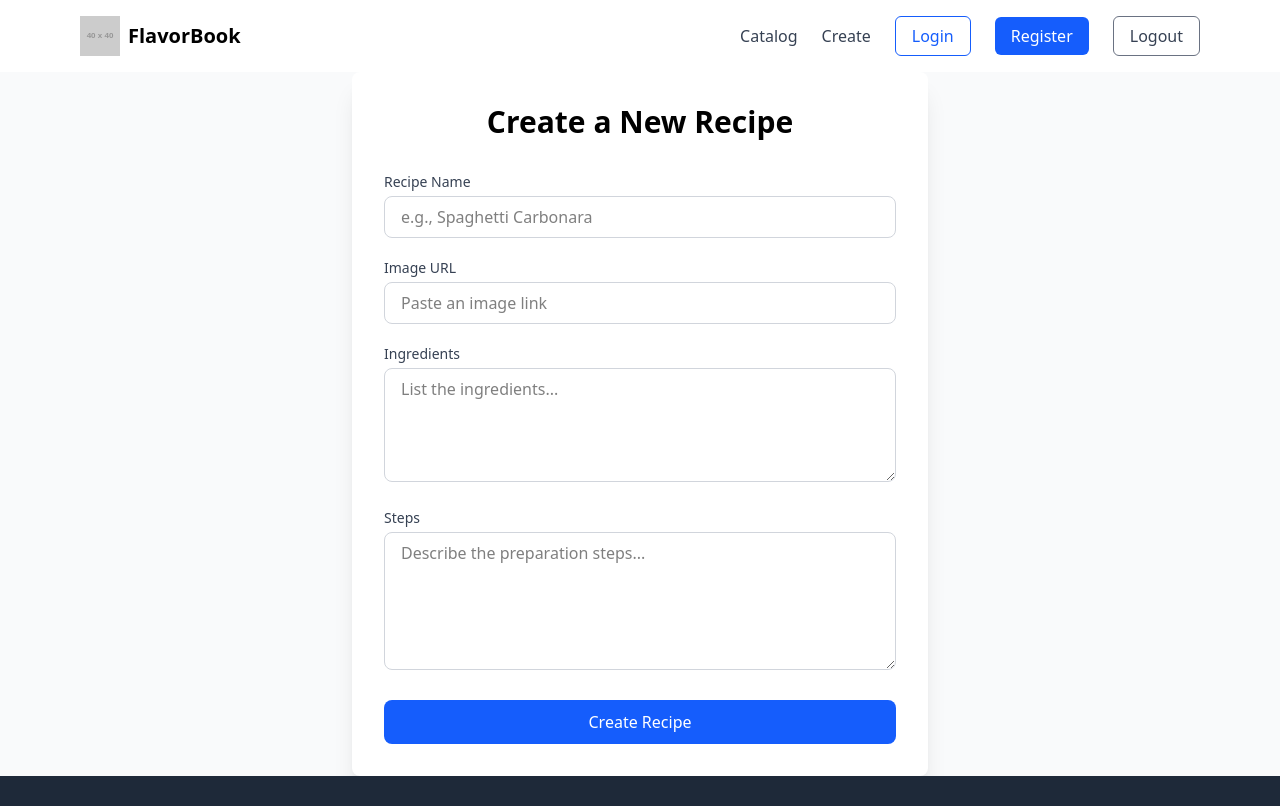
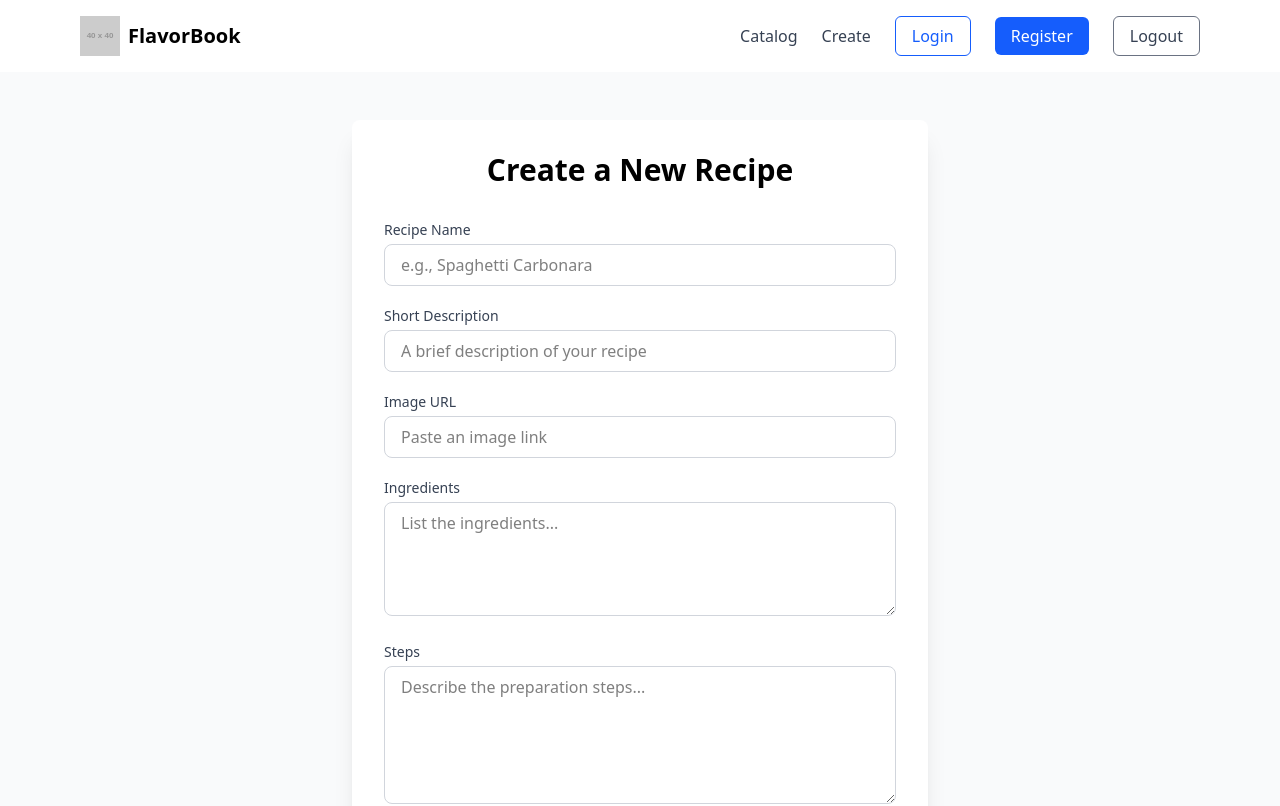
Before and after one commit to valerig1/flavor-book-react-softuni, a React (Vite) app in the folder client/: page /recipes/create in a window 1280 px wide. Shown: the top 806 px of the page. Built offline with nearby package versions, Linux system fonts and the light colour scheme.

Commit message:
Add description field to RecipeCreate

```diff
--- a/client/src/components/recipe-create/RecipeCreate.jsx
+++ b/client/src/components/recipe-create/RecipeCreate.jsx
@@ -7,9 +7,9 @@ export default function RecipeCreate() {
     const { request } = useRequest();
 
     const createRecipeSubmitHandler = async (values) => {
-        const { name, img, ingredients, steps } = values;
+        const { name, description, img, ingredients, steps } = values;
 
-        if (!name || !img || !ingredients || !steps) {
+        if (!name || !description || !img || !ingredients || !steps) {
             return alert('All fields are required!');
         }
 
@@ -23,7 +23,7 @@ export default function RecipeCreate() {
             .filter(i => i.length > 0);
 
         try {
-            await request('/data/recipes', 'POST', { name, img, likes: [], ingredientsArr, stepsArr });
+            await request('/data/recipes', 'POST', { name, description, img, likes: [], ingredients: ingredientsArr, steps: stepsArr });
             navigate('/recipes');
         } catch (err) {
             alert(err.message);
@@ -32,13 +32,14 @@ export default function RecipeCreate() {
 
     const { formAction, changeHandler, values } = useForm(createRecipeSubmitHandler, {
         name: '',
+        description: '',
         img: '',
         ingredients: '',
         steps: '',
     })
 
     return (
-        <div className="flex justify-center items-center h-full min-h-[calc(100vh-160px)] bg-gray-50">
+        <div className="flex justify-center items-center min-h-screen py-12 bg-gray-50">
             <div className="w-full max-w-xl bg-white p-8 rounded-lg shadow-xl">
                 <h2 className="text-3xl font-bold text-center mb-8">Create a New Recipe</h2>
 
@@ -50,10 +51,25 @@ export default function RecipeCreate() {
                             type="text"
                             name="name"
                             onChange={changeHandler}
-                            values={values.name}
+                            value={values.name}
                             className="w-full px-4 py-2 border border-gray-300 rounded-lg
-                                       focus:outline-none focus:ring focus:ring-blue-200"
+                               focus:outline-none focus:ring focus:ring-blue-200"
                             placeholder="e.g., Spaghetti Carbonara"
+                            required
+                        />
+                    </div>
+
+                    {/* Short Description */}
+                    <div className="mb-5">
+                        <label className="block text-gray-700 text-sm mb-1">Short Description</label>
+                        <input
+                            type="text"
+                            name="description"
+                            onChange={changeHandler}
+                            value={values.description}
+                            className="w-full px-4 py-2 border border-gray-300 rounded-lg
+                               focus:outline-none focus:ring focus:ring-blue-200"
+                            placeholder="A brief description of your recipe"
                             required
                         />
                     </div>
@@ -65,9 +81,9 @@ export default function RecipeCreate() {
                             type="text"
                             name="img"
                             onChange={changeHandler}
-                            values={values.img}
+                            value={values.img}
                             className="w-full px-4 py-2 border border-gray-300 rounded-lg
-                                       focus:outline-none focus:ring focus:ring-blue-200"
+                               focus:outline-none focus:ring focus:ring-blue-200"
                             placeholder="Paste an image link"
                             required
                         />
@@ -79,10 +95,10 @@ export default function RecipeCreate() {
                         <textarea
                             name="ingredients"
                             onChange={changeHandler}
-                            values={values.ingredients}
+                            value={values.ingredients}
                             rows="4"
                             className="w-full px-4 py-2 border border-gray-300 rounded-lg
-                                       focus:outline-none focus:ring focus:ring-blue-200"
+                               focus:outline-none focus:ring focus:ring-blue-200"
                             placeholder="List the ingredients..."
                             required
                         ></textarea>
@@ -94,10 +110,10 @@ export default function RecipeCreate() {
                         <textarea
                             name="steps"
                             onChange={changeHandler}
-                            values={values.steps}
+                            value={values.steps}
                             rows="5"
                             className="w-full px-4 py-2 border border-gray-300 rounded-lg
-                                       focus:outline-none focus:ring focus:ring-blue-200"
+                               focus:outline-none focus:ring focus:ring-blue-200"
                             placeholder="Describe the preparation steps..."
                             required
                         ></textarea>
@@ -107,7 +123,7 @@ export default function RecipeCreate() {
                     <button
                         type="submit"
                         className="w-full bg-blue-600 text-white py-2.5 rounded-lg
-                                   hover:bg-blue-700 transition"
+                           hover:bg-blue-700 transition"
                     >
                         Create Recipe
                     </button>
```
